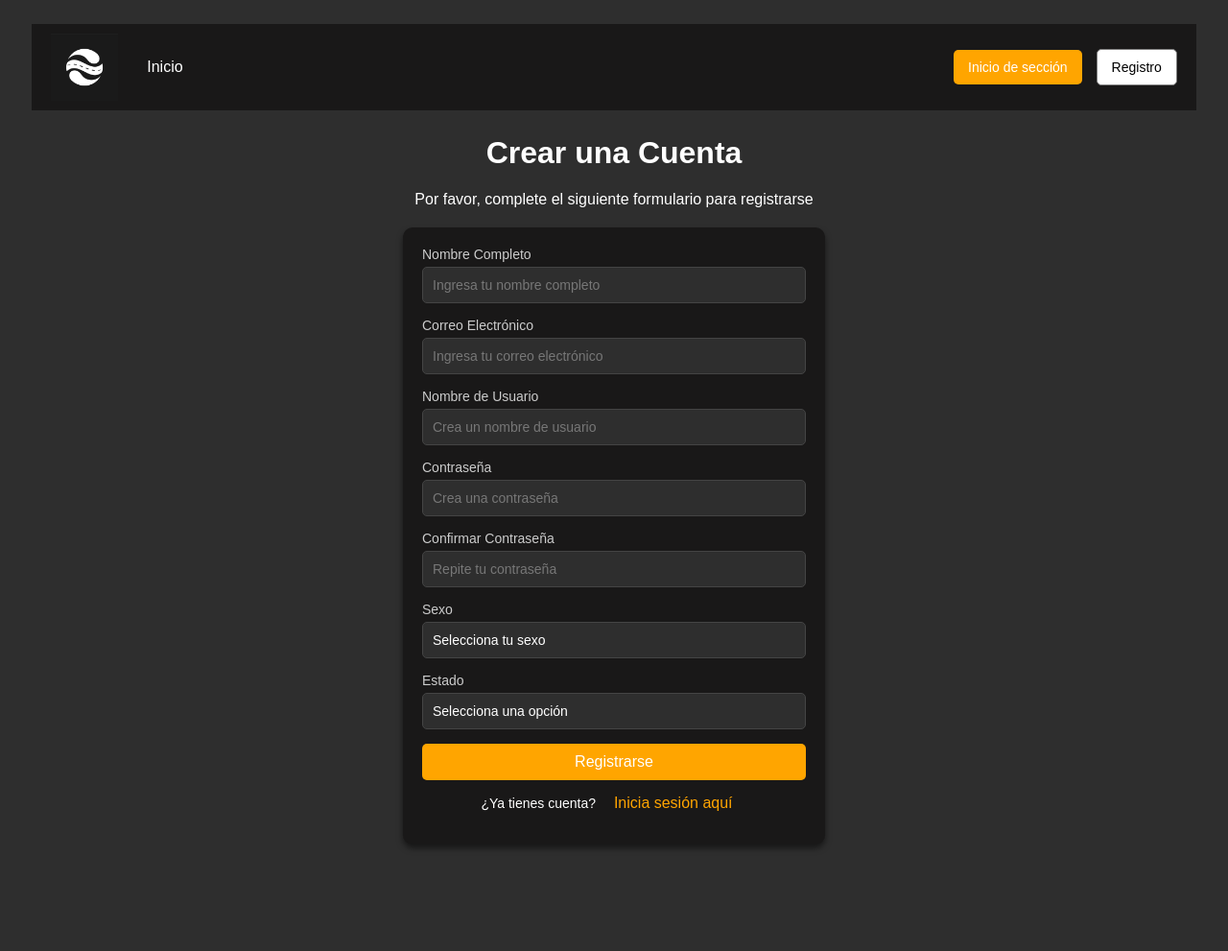
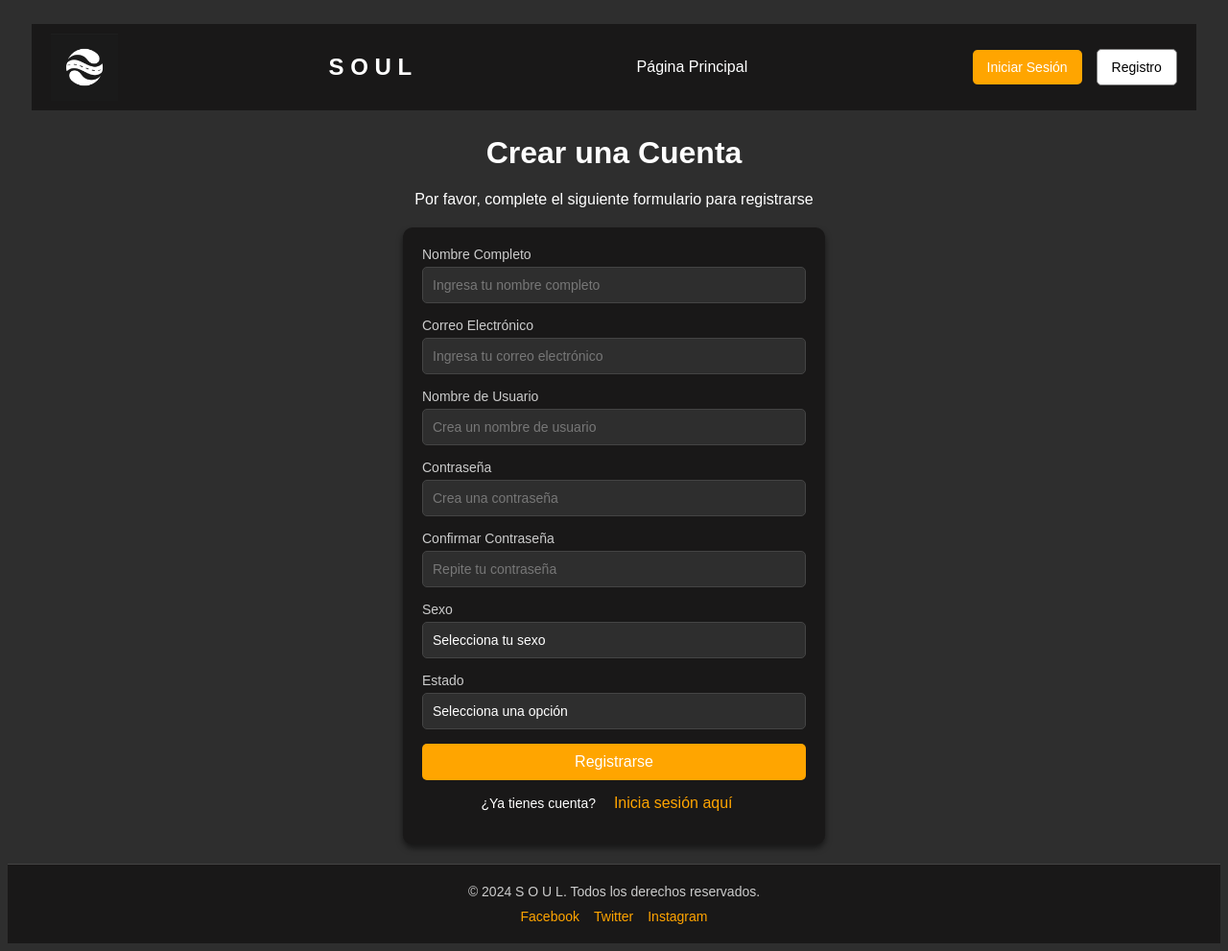
Before and after one commit to Juliandmib/Html, a plain HTML site: page Registro.html in a window 1280 px wide. Shown: the whole page at 96% size. Before the commit the page ends 900 px from the top, so only its background shows below. Drawn offline with Linux system fonts and the light colour scheme.

Commit message:
Se modifico y se organizo los hipervinculos

```diff
--- a/Registro.html
+++ b/Registro.html
@@ -4,20 +4,22 @@
     <meta charset="UTF-8">
     <meta name="viewport" content="width=device-width, initial-scale=1.0">
     <title>Registro</title>
-    <link rel="stylesheet" href="Style.css"> <!-- Enlace al CSS -->
+    <link rel="stylesheet" href="Style.css">
 </head>
 <body>
-    <!-- Navbar -->
-    <div class="Navbar">
+    <nav class = "Navbar">
+        <img src="./img/SIMBOLO-SOUL-2.jpg" alt="imglogo" class="imglogo">
+        <h1>S O U L</h1>
         <div>
-            <img class="imglogo" src="./img/SIMBOLO-SOUL-2.jpg" alt="Logo">
-            <a href="/Html/Index.html" class="pagina_principal">Inicio</a>
+            <a href="index.html" class= "pagina_principal">Página Principal</a>
+
         </div>
         <div>
-            <button href="Login.html" class="boton_login">Inicio de sección</button>
-            <button href="Registro.html" class="boton_registro">Registro</button>
+            <button onclick="location.href='login.html'" class="boton_login">Iniciar Sesión</button>
+            <button onclick="location.href='registro.html'" class="boton_registro">Registro</button>
         </div>
-    </div>
+
+    </nav>
 
     <div class="contenido1">
         <h1>Crear una Cuenta</h1>
@@ -63,11 +65,19 @@
                 </select>
             </div>
             <div class="form-group">
-                <button href="/Html/Index.html" type="submit" class="boton_registro">Registrarse</button>
+                <button type="submit" class="boton_registro">Registrarse</button>
             </div>
-            <p class="registro-text">¿Ya tienes cuenta? <a href="/Html/Login.html" class="pagina_catalogo">Inicia sesión aquí</a></p>
+            <p class="registro-text">¿Ya tienes cuenta? <a href="./Login.html" class="pagina_catalogo">Inicia sesión aquí</a></p>
         </form>
 
     </div>
+    <footer class="footer">
+        <p>&copy; 2024 S O U L. Todos los derechos reservados.</p>
+        <div class="social-links">
+            <a href="#">Facebook</a>
+            <a href="#">Twitter</a>
+            <a href="#">Instagram</a>
+        </div>
+    </footer>
 </body>
 </html>
--- a/Style.css
+++ b/Style.css
@@ -273,7 +273,7 @@ body {
     color: white;
     font-size: 14px;
     box-sizing: border-box;
-    appearance: none; /* Para personalizar la flecha en algunos navegadores */
+    appearance: none;
     cursor: pointer;
 }
 
@@ -286,3 +286,38 @@ body {
     background-color: #2e2e2e;
     color: white;
 }
+
+/* Footer */
+.footer {
+    background-color: rgb(25, 24, 24);
+    color: white;
+    text-align: center;
+    padding: 20px 0;
+    font-family: Arial, Helvetica, sans-serif;
+    border-top: 1px solid #444;
+    margin-top: 20px;
+}
+
+.footer p {
+    margin: 0;
+    font-size: 14px;
+    color: #ccc;
+}
+
+.footer .social-links {
+    margin-top: 10px;
+    display: flex;
+    justify-content: center;
+    gap: 15px;
+}
+
+.footer .social-links a {
+    color: orange;
+    text-decoration: none;
+    font-size: 14px;
+}
+
+.footer .social-links a:hover {
+    color: darkorange;
+    text-decoration: underline;
+}
```
Also changed, not shown: Index.html (+9 -1 lines), Login.html (+23 -12 lines).
